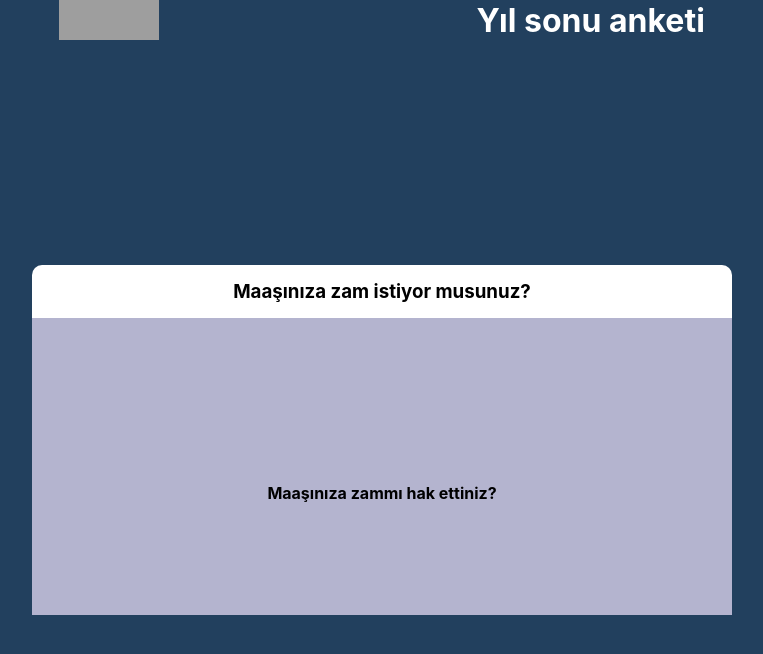
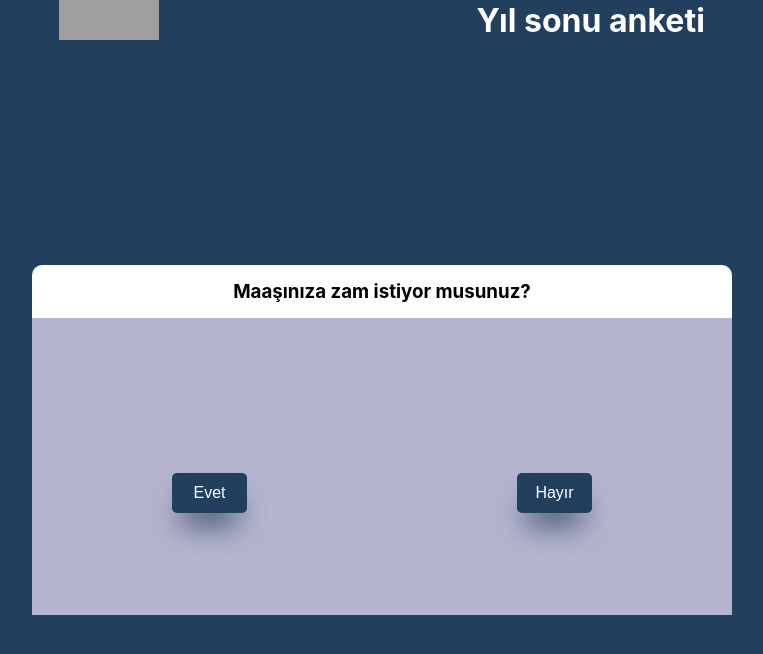
Before and after one commit to yussems/wageApp, a React (Create React App) app: page / in a window 1280 px wide. Shown: the top 654 px of the page, without its empty margins (258-1021 px from the left). Built offline with nearby package versions, Linux system fonts and the light colour scheme; grey boxes are pictures that could not be loaded.

Commit message:
Update App.js

```diff
--- a/src/App.js
+++ b/src/App.js
@@ -4,7 +4,7 @@ import "./App.css";
 function App() {
   const [left, setLeft] = useState(null);
   const [top, settop] = useState(null);
-  const [click, setCLick] = useState(true);
+  const [click, setCLick] = useState(false);
   const [active, setActive] = useState('');
 
   const handleEnter = () => {
```
